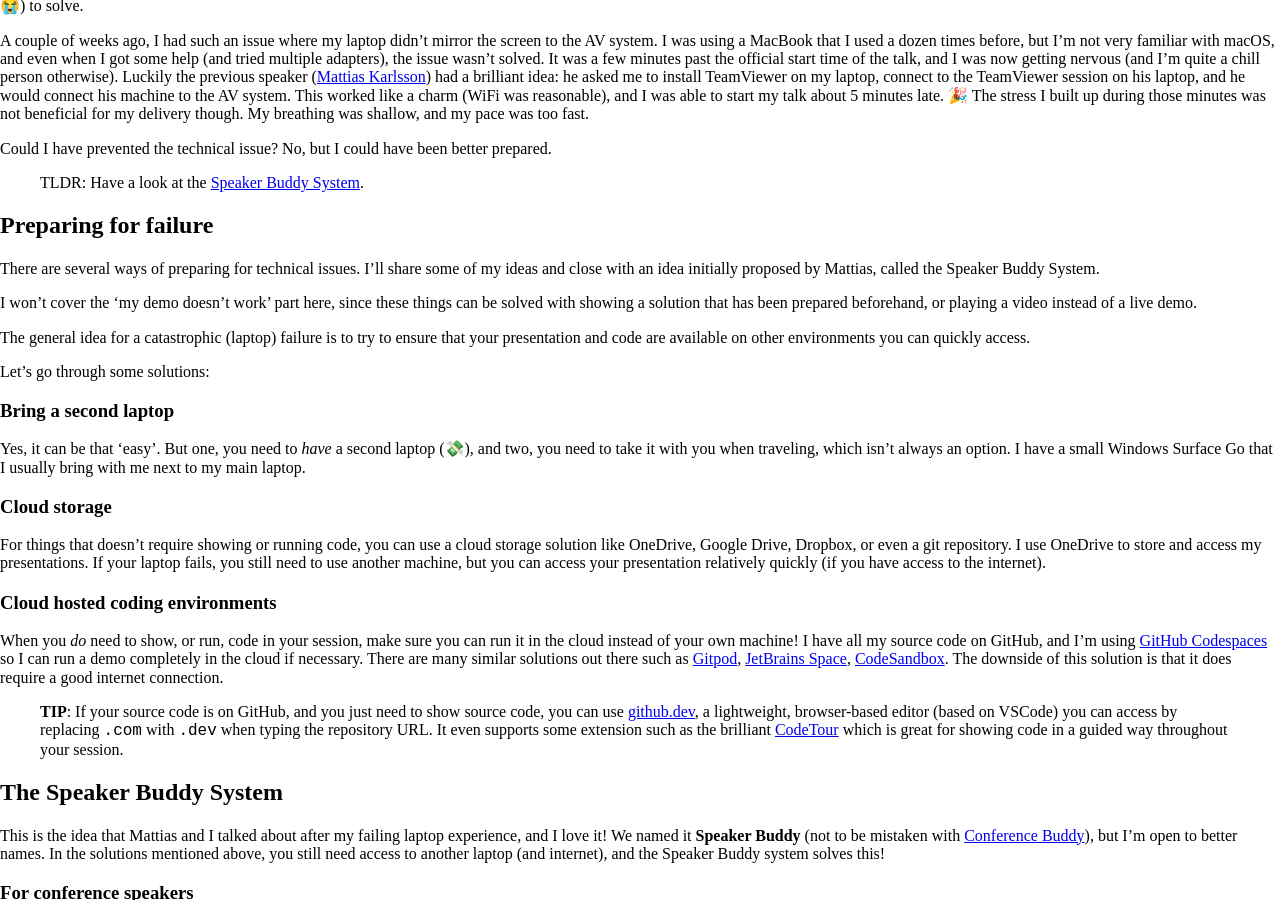
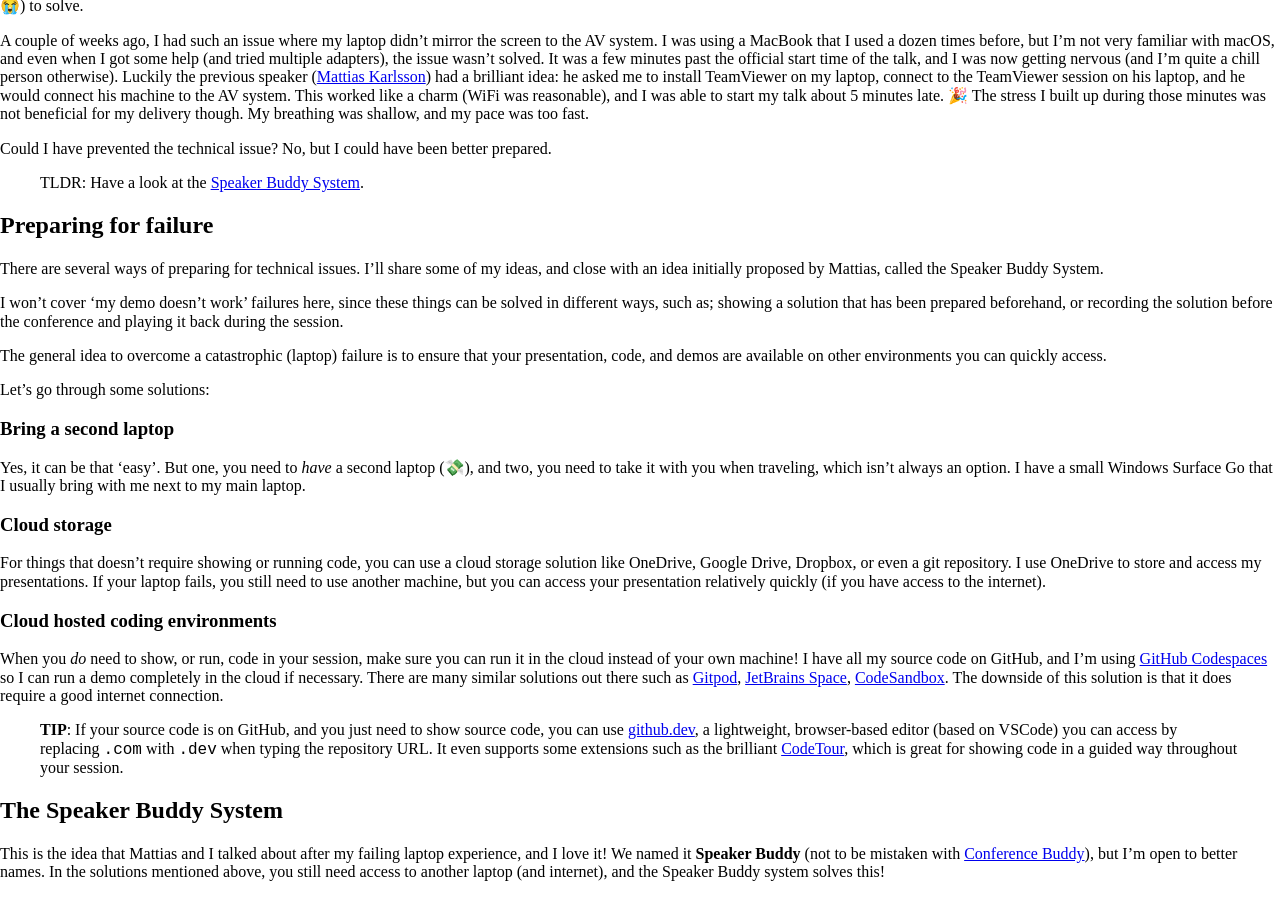
Before and after one commit to marcduiker/marcduiker.github.io, a Jekyll site: the page built from _posts/2022-11-22-speaker-buddy.md, in a window 1280 px wide and 900 px high, scrolled down 785 px. Built offline with Jekyll 4.4.1, drawn with Linux system fonts in a browser that asks for light colours; nearby versions of some CDN libraries.

Commit message:
Minor fixes

```diff
--- a/_posts/2022-11-22-speaker-buddy.md
+++ b/_posts/2022-11-22-speaker-buddy.md
@@ -24,11 +24,11 @@
 
 ## Preparing for failure
 
-There are several ways of preparing for technical issues. I'll share some of my ideas and close with an idea initially proposed by Mattias, called the Speaker Buddy System.
+There are several ways of preparing for technical issues. I'll share some of my ideas, and close with an idea initially proposed by Mattias, called the Speaker Buddy System.
 
-I won't cover the 'my demo doesn't work' part here, since these things can be solved with showing a solution that has been prepared beforehand, or playing a video instead of a live demo.
+I won't cover 'my demo doesn't work' failures here, since these things can be solved in different ways, such as; showing a solution that has been prepared beforehand, or recording the solution before the conference and playing it back during the session.
 
-The general idea for a catastrophic (laptop) failure is to try to ensure that your presentation and code are available on other environments you can quickly access.
+The general idea to overcome a catastrophic (laptop) failure is to ensure that your presentation, code, and demos are available on other environments you can quickly access.
 
 Let's go through some solutions:
 
@@ -45,7 +45,7 @@
 When you *do* need to show, or run, code in your session, make sure you can run it in the cloud instead of your own machine! I have all my source code on GitHub, and I'm using [GitHub Codespaces](https://github.com/features/codespaces) so I can run a demo completely in the cloud if necessary. There are many similar solutions out there such as [Gitpod](https://www.gitpod.io/), [JetBrains Space](https://www.jetbrains.com/space/), [CodeSandbox](https://codesandbox.io/).
 The downside of this solution is that it does require a good internet connection.
 
-> **TIP**: If your source code is on GitHub, and you just need to show source code, you can use [github.dev](https://github.com/github/dev), a lightweight, browser-based editor (based on VSCode) you can access by replacing `.com` with `.dev` when typing the repository URL. It even supports some extension such as the brilliant [CodeTour](https://marketplace.visualstudio.com/items?itemName=vsls-contrib.codetour) which is great for showing code in a guided way throughout your session.
+> **TIP**: If your source code is on GitHub, and you just need to show source code, you can use [github.dev](https://github.com/github/dev), a lightweight, browser-based editor (based on VSCode) you can access by replacing `.com` with `.dev` when typing the repository URL. It even supports some extensions such as the brilliant [CodeTour](https://marketplace.visualstudio.com/items?itemName=vsls-contrib.codetour), which is great for showing code in a guided way throughout your session.
 
 ## The Speaker Buddy System
 
```
